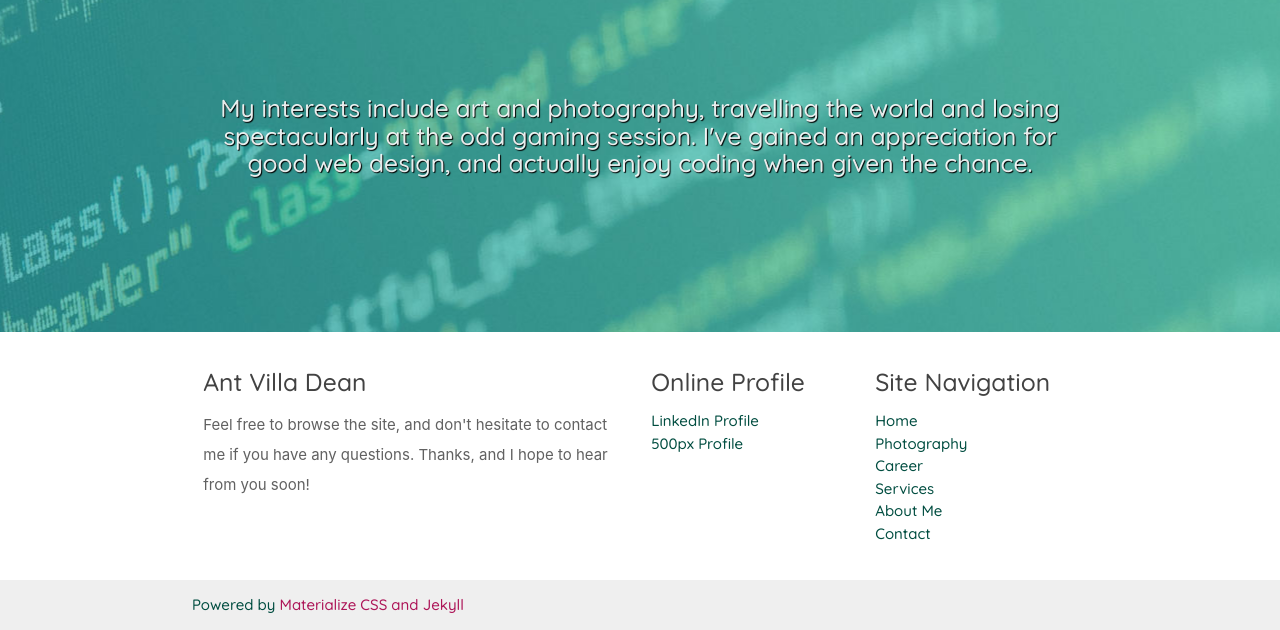
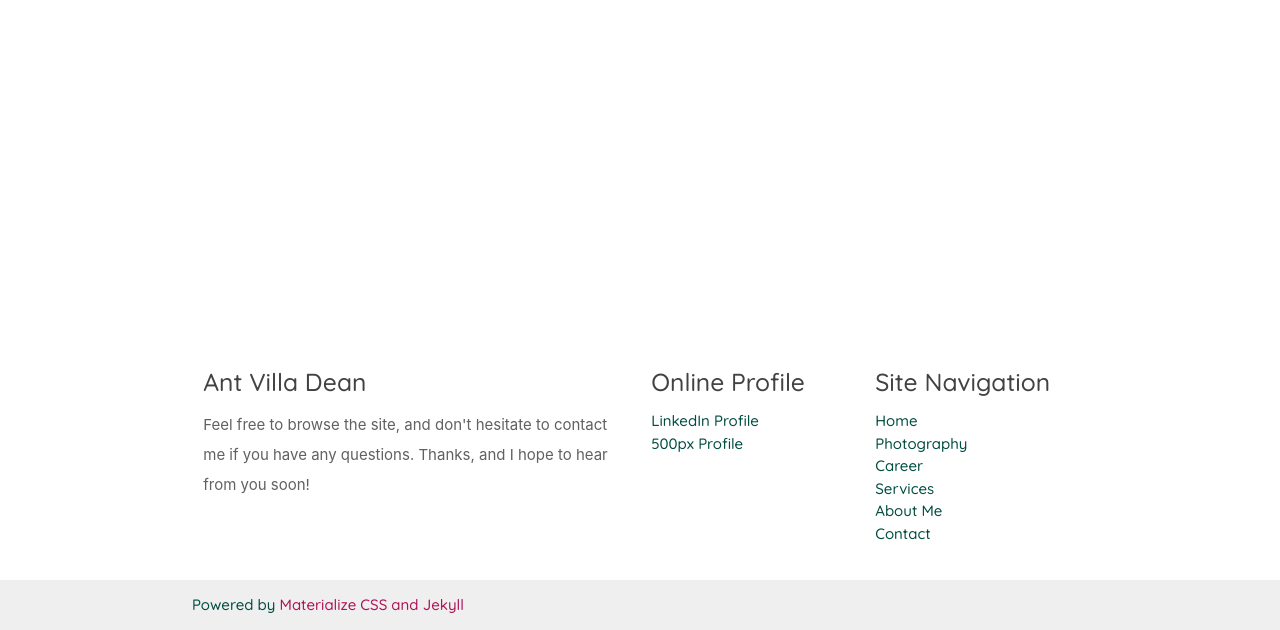
Before and after one commit to avdean/avdean.github.io, a Jekyll site: the page built from index.md, in a window 1280 px wide and 900 px high, scrolled down 644 px, cut to the strip 270-900 px from the top of the window. Built offline with Jekyll 4.4.1, drawn with Linux system fonts in a browser that asks for light colours; nearby versions of some CDN libraries.

Commit message:
Update index.md

```diff
--- a/index.md
+++ b/index.md
@@ -44,7 +44,7 @@ title: Photographer / Geek
   </div>
 
 
-  <div class="parallax-container valign-wrapper">
+  <div class="parallax-container valign-wrapper load-hidden">
     <div class="section">
       <div class="container">
         <div class="row center">
```
